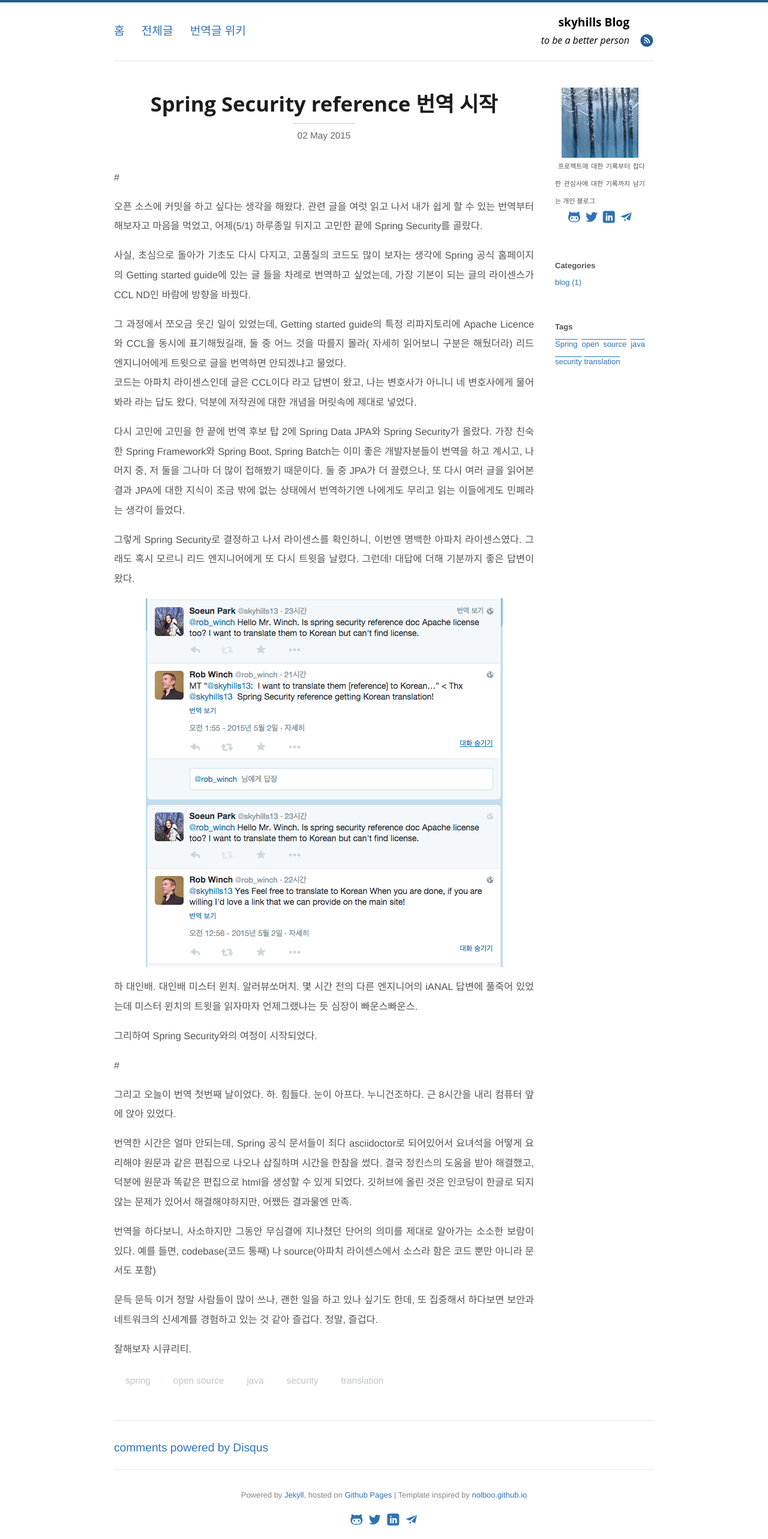
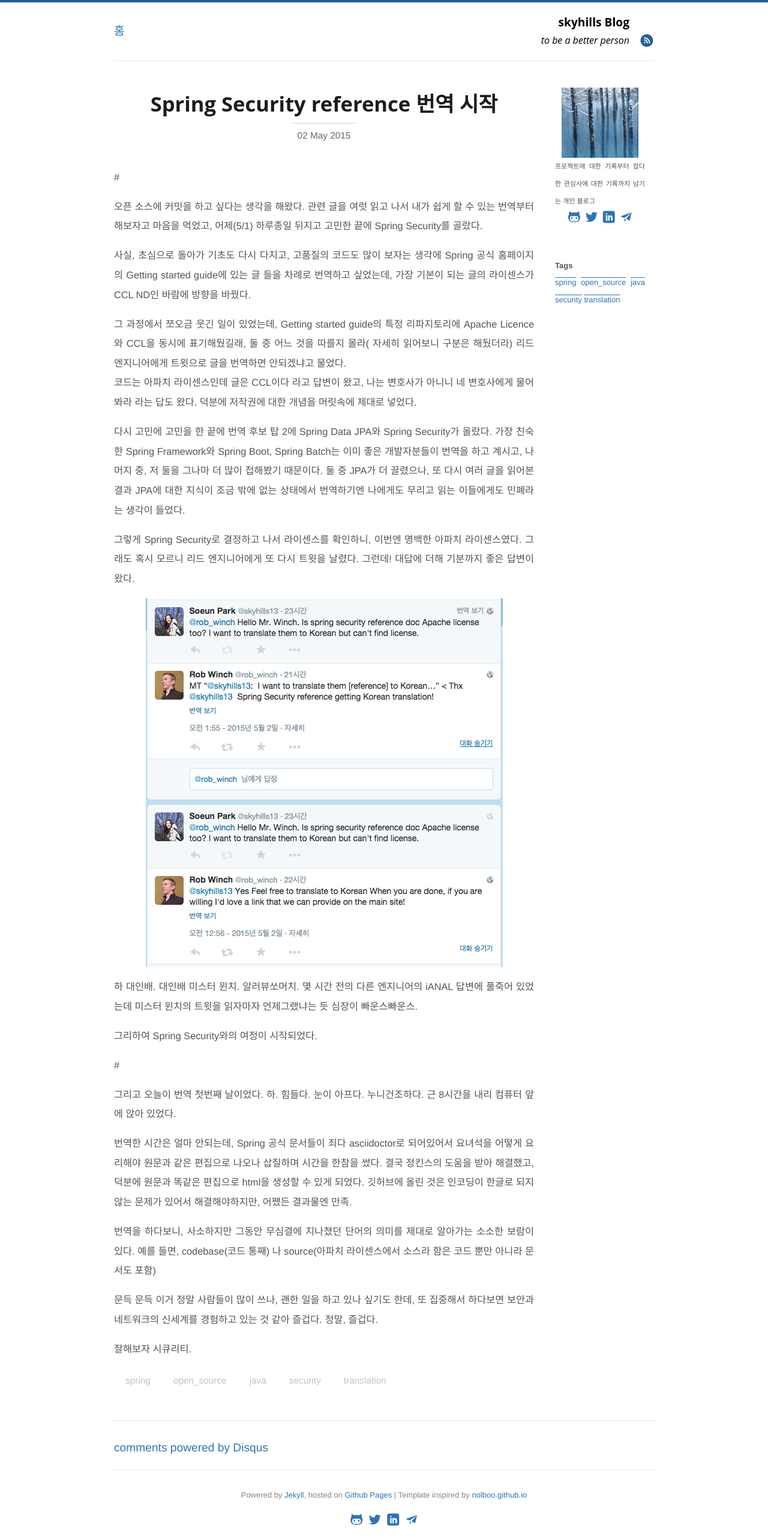
Before and after one commit to skyhills13/skyhills13.github.io, a Jekyll site: the page built from _posts/2015-05-02-Spring-Security-tran-1st.md, in a window 1280 px wide. Shown: the whole page at 60% size. Built offline with Jekyll 4.4.1, drawn with Linux system fonts in a browser that asks for light colours; comment, search, counter and statistics services are not loaded.

Commit message:
invisualize not yet developed parts

```diff
--- a/_includes/aside.html
+++ b/_includes/aside.html
@@ -1,5 +1,5 @@
 <aside class="site-aside">
     {% include aside/aboutme.html %}
-    {% include aside/categories.html %}
+<!--    {% include aside/categories.html %} -->
     {% include aside/tags.html %}
 </aside>
--- a/_includes/aside/categories.html
+++ b/_includes/aside/categories.html
@@ -2,7 +2,7 @@
   <h4> Categories </h4>
   {% for cat in site.categories %}
   <li>
-      <a href="{{ site.baseurl }}/categories/#{{ cat[0] }}" title="{{ cat[0] }}" rel="{{ cat[1].size }}">{{ cat[0] }} ({{ cat[1].size }})</a>
+      <a href="/search/?categories={{ cat[0] }}" title="{{ cat[0] }}" rel="{{ cat[1].size }}">{{ cat[0] }} ({{ cat[1].size }})</a>
     </li>
   {% endfor %}
 </div>
--- a/_includes/aside/tags.html
+++ b/_includes/aside/tags.html
@@ -1,6 +1,6 @@
 <div class="sidebar-module">
   <h4> Tags </h4>
   {% for tag in site.tags %}
-    <a class="tag" href="{{ site.baseurl }}/tags/#{{ tag[0] }}" title="{{ tag[0] }}" rel="{{ tag[1].size }}">{{ tag[0] }}</a>
+    <a class="tag" href="/search/?tags={{ tag[0] }}" title="{{ tag[0] }}" rel="{{ tag[1].size }}">{{ tag[0] | downcase }}</a>
   {% endfor %}
 </div>
--- a/_includes/header.html
+++ b/_includes/header.html
@@ -1,8 +1,10 @@
 <header class="site-header">
     <nav>
         <a class="{% if page.category == '/' %} selected {% endif %}" href="/">홈</a>
+<!--
         <a class="{% if page.category == 'archive' %} selected {% endif %}" href="/archive/">전체글</a>
         <a class="{% if page.category == 'trans' %} selected {% endif %}" href="//github.com/nolboo/nolboo.github.io/wiki">번역글 위키</a>
+-->
     </nav>
     <div class="pull-right right logo">
         <div class="name">
--- a/_posts/2015-05-02-Spring-Security-tran-1st.md
+++ b/_posts/2015-05-02-Spring-Security-tran-1st.md
@@ -2,7 +2,7 @@
 layout : post
 title : Spring Security reference 번역 시작
 category: blog
-tags: [Spring, open source, java, security, translation ]
+tags: [Spring, open_source, java, security, translation ]
 ---
 
 #
--- a/css/site.css
+++ b/css/site.css
@@ -358,7 +358,6 @@
 }
 
 .about span{
-    margin: auto 5px;
     font-size : 11px;
 }
 
--- a/js/alexpearce.js
+++ b/js/alexpearce.js
@@ -78,7 +78,7 @@
   if ($container.length == 0) return;
 
   // Update the header
-  var str = majusculeFirst(property) + " Listing for ‘" + majusculeFirst(value) + '’';
+  var str = majusculeFirst(property) +":"+ majusculeFirst(value) + "에 대한 포스트" ;
   $container.find('h1').text(str);
 
   // Loop through each post to format it
```
